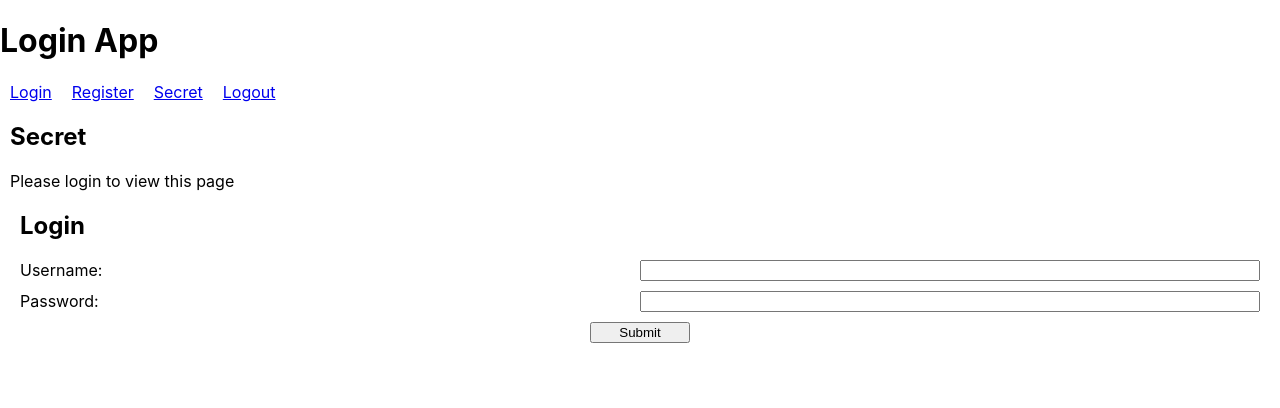
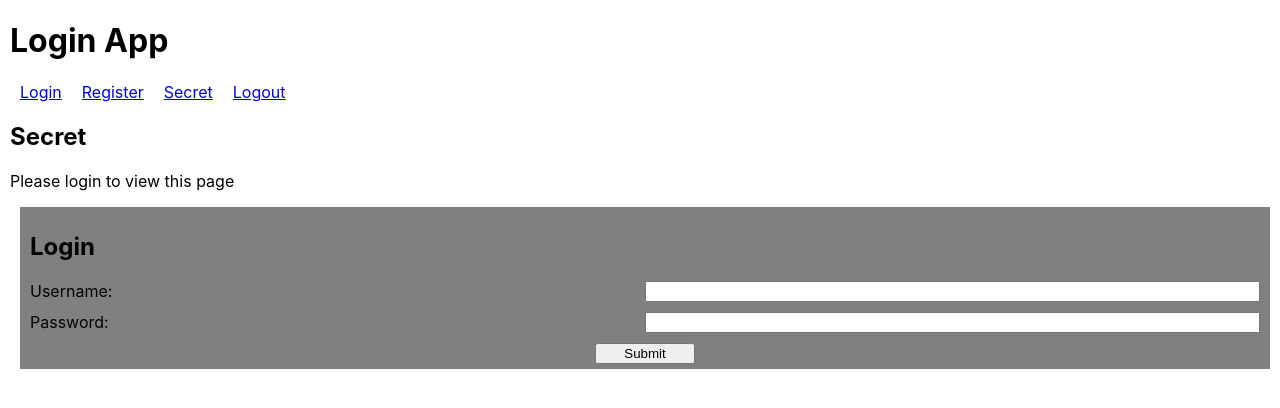
Before and after one commit to eightys3v3n/goodlawyer_application, a React (Create React App) app in the folder react_app/: page /secret in a window 1280 px wide. Shown: the top 408 px of the page. Built offline with nearby package versions, Linux system fonts and the light colour scheme; the HTML template or start-up script is replaced by a standard one.

Commit message:
different styling for integrated login page

```diff
--- a/react_app/src/components/App/App.css
+++ b/react_app/src/components/App/App.css
@@ -1,3 +1,3 @@
-.root {
+.wrapper {
   margin: 10px 10px 10px 10px;
 }
--- a/react_app/src/components/Login/Login.css
+++ b/react_app/src/components/Login/Login.css
@@ -1,5 +1,3 @@
-
-
 .body form {
   display: grid;
   grid-template-columns: 1fr 1fr;
--- a/react_app/src/components/Login/Login.js
+++ b/react_app/src/components/Login/Login.js
@@ -6,6 +6,7 @@ import './Login.css';
 
 // Utilizes the API to retrieve a login token
 async function loginUser(creds) {
+  console.warn("Currenty not validating login tokens on the server. Any non-null token is accepted");
   return fetch('https://localhost:3080/login', {
     method: 'POST',
     headers: {
@@ -21,13 +22,9 @@ async function loginUser(creds) {
 export default function Login({ setToken }) {
   const [username, setUserName] = useState();
   const [password, setPassword] = useState();
-  let token = null,
-      removeToken = null;
 
   if (!setToken) {
-    console.log("creating setToken");
     const tokenStuff = Token();
-    token = tokenStuff[0];
     setToken = tokenStuff.setToken;
   }
 
@@ -43,17 +40,18 @@ export default function Login({ setToken }) {
 
     if (res.success) {
       setToken(res.token);
+      alert("Logged in successfully");
     } else {
       alert("Failed to login: "+res.status);
     }
   }
 
   return (
-    <div className="root">
+    <div class="body">
       <header className="Login">
         <h2>Login</h2>
       </header>
-      <section className="body">
+      <section className="login-body">
         <form onSubmit={handleSubmit}>
           <label>
             Username:
--- a/react_app/src/components/Logout/Logout.js
+++ b/react_app/src/components/Logout/Logout.js
@@ -1,4 +1,4 @@
-import React, { useState } from 'react';
+import React from 'react';
 import Token from "../App/Token";
 
 import './Logout.css';
@@ -6,12 +6,12 @@ import './Logout.css';
 
 // Logs a user out when browsed to
 export default function Logout() {
-  const { token, setToken, removeToken } = Token();
+  const tokenStuff = Token();
 
-  removeToken();
+  tokenStuff.removeToken();
 
   return (
-    <div className="root">
+    <div>
       <header className="Logout">
         <h2>Logout</h2>
       </header>
--- a/react_app/src/components/Register/Register.css
+++ b/react_app/src/components/Register/Register.css
@@ -9,3 +9,16 @@ input[type="submit"] {
   margin: auto;
   min-width: 100px;
 }
+
+.status {
+  grid-column: 1 / span 2;
+  margin: auto;
+}
+
+.fail {
+  color: red;
+}
+
+.success {
+  color: green;
+}
--- a/react_app/src/components/Register/Register.js
+++ b/react_app/src/components/Register/Register.js
@@ -25,22 +25,25 @@ export default function Register() {
   const handleSubmit = async event => {
     event.preventDefault();
 
+    if (confirm_password !== password) {
+      alert("Failed to register: Passwords don't match");
+    } else {
       const res = await registerUser({
         username,
         password
       });
 
-    console.log(res);
-
       if (res.success) {
         alert("Successfully registered");
       } else {
+        console.log(res);
         alert("Failed to register: "+res.status);
+      }
     }
   }
 
   return (
-    <div className="root">
+    <div>
       <header className="Register">
         <h2>Register</h2>
       </header>
--- a/react_app/src/components/Secret/Secret.css
+++ b/react_app/src/components/Secret/Secret.css
@@ -0,0 +1,5 @@
+#login-root {
+  margin-left: 10px;
+  padding: 5px 10px 5px 10px;
+  background-color: grey;
+}
--- a/react_app/src/components/Secret/Secret.js
+++ b/react_app/src/components/Secret/Secret.js
@@ -16,7 +16,9 @@ export default function Secret() {
     content = (
       <section className="body">
         <p>Please login to view this page</p>
-        <Login setToken={setToken}/>
+        <div id="login-root">
+          <Login setToken={setToken}/>
+        </div>
       </section>
     );
   } else {
@@ -28,7 +30,7 @@ export default function Secret() {
   }
 
   return (
-    <div className="root">
+    <div>
       <header className="Secret">
         <h2>Secret</h2>
       </header>
```
Also changed, not shown: react_app/src/components/App/Token.js (+3 -4 lines). Lines whose indentation alone changed are shown as unchanged.
